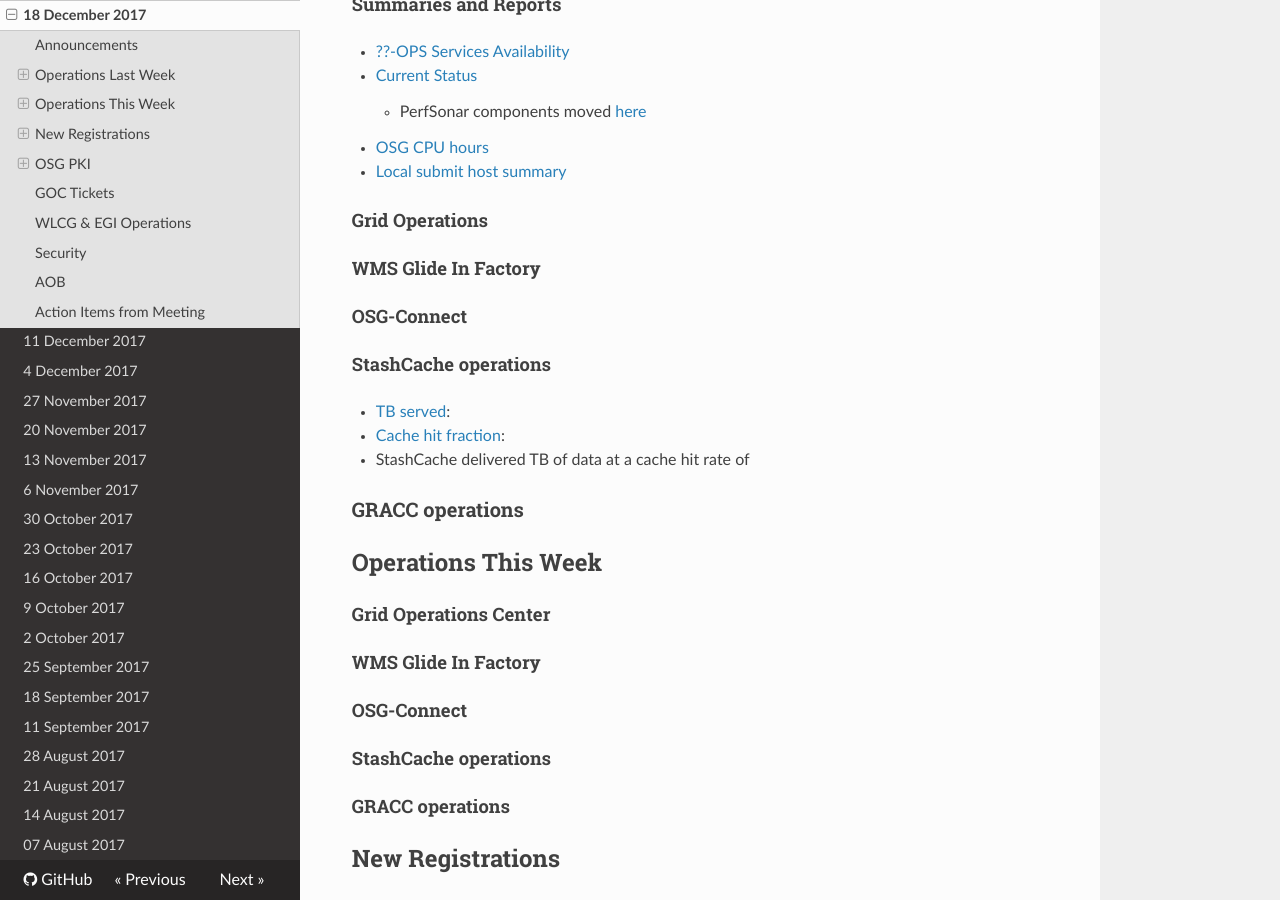
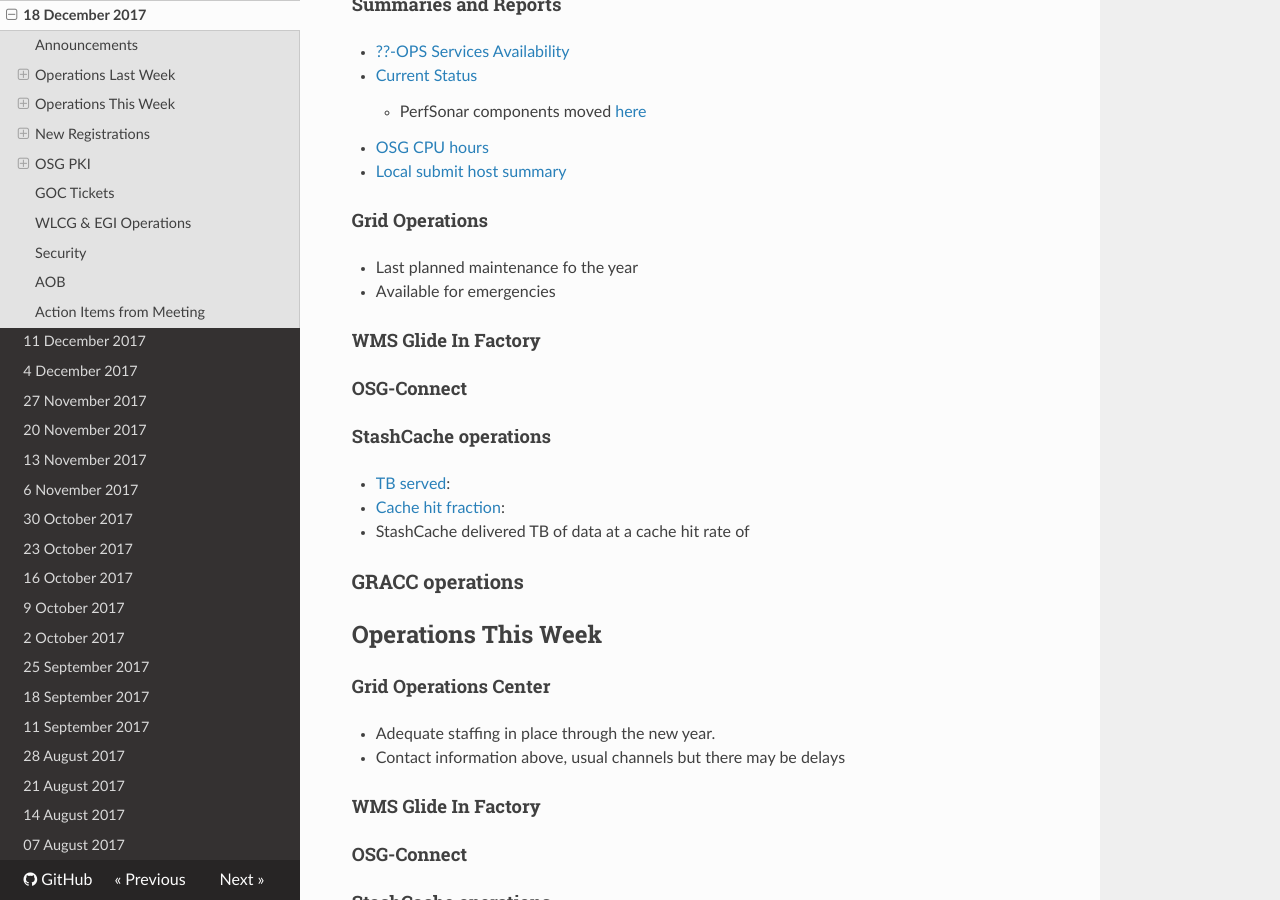
Before and after one commit to osg-htc/operations, an MkDocs documentation site: the page built from docs/WeeklyMinutes/18Dec2017.md, in a window 1280 px wide and 900 px high, scrolled down 544 px. Built offline with MkDocs 1.6.1, drawn with Linux system fonts in a browser that asks for light colours; nearby versions of some CDN libraries; old or Windows-style settings are respelled for this version of MkDocs.

Commit message:
Update 18Dec2017.md

```diff
--- a/docs/WeeklyMinutes/18Dec2017.md
+++ b/docs/WeeklyMinutes/18Dec2017.md
@@ -20,9 +20,10 @@
    * [Local submit host summary](http://osg-flock.grid.iu.edu/overview/)
 
 #### Grid Operations
+   * Last planned maintenance fo the year
+   * Available for emergencies
 
 #### WMS Glide In Factory
-
 
 #### OSG-Connect
 
@@ -37,6 +38,8 @@
 ## Operations This Week
 
 #### Grid Operations Center
+   * Adequate staffing in place through the new year.
+   * Contact information above, usual channels but there may be delays
 
 #### WMS Glide In Factory
 
```
